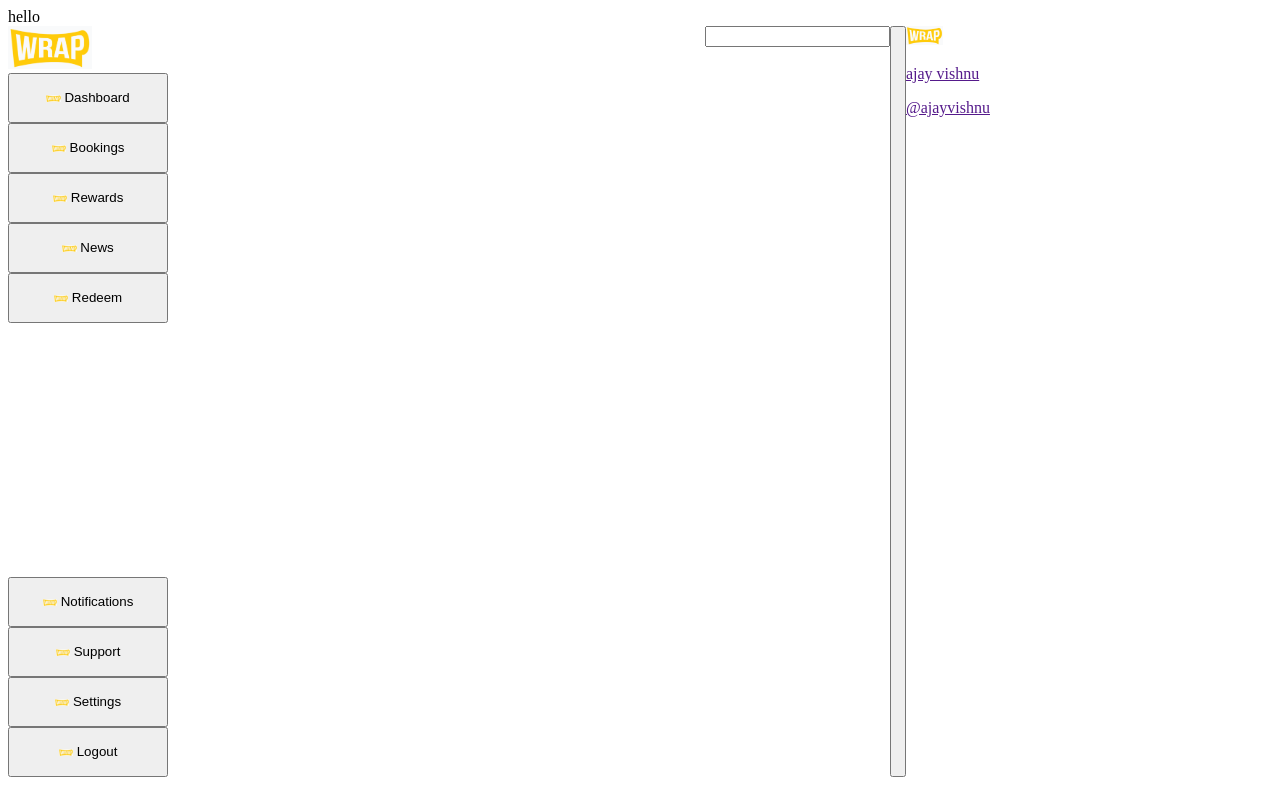
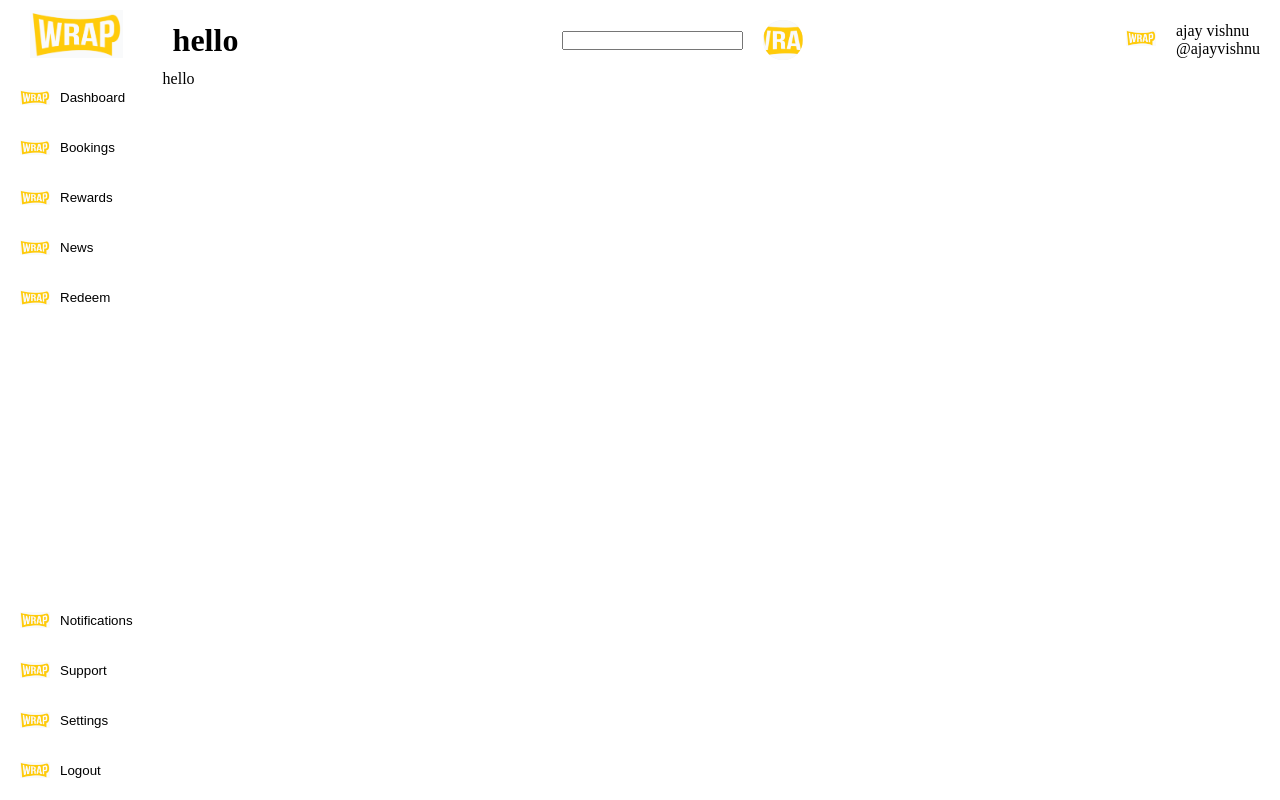
Before and after one commit to Amal070146/WRAP-Waste-Management-App, a Django app: page / in a window 1280 px wide. Run offline with Django 4.2, Linux system fonts and the light colour scheme.

Commit message:
homepage setup complete

```diff
--- a/wrap/static/css/basewrap.css
+++ b/wrap/static/css/basewrap.css
@@ -1,34 +1,100 @@
-.base-class{
-    display: flex;
-    justify-content: space-between;
+* {
+  margin: 0;
+  padding: 0;
+  box-sizing: border-box;
+}
+.base-class {
+  display: flex;
+}
+.sidenavwrapper {
+  flex: 0.1;
+  gap: 20px;
+  height: 100vh;
+  padding: 10px;
+  display: flex;
+  flex-direction: column;
+  align-items: center;
+}
+.logo {
+  display: grid;
+  place-items: center;
+}
+.logo > img {
+  width: 70%;
+}
+.side-nav-logo {
+  width: 30px;
+}
+.side-nav-button-wrapper {
+  flex: 1;
+  width: 100%;
+  display: flex;
+  flex-direction: column;
+  align-items: center;
+  justify-content: space-between;
+}
+.side-nav-buttons {
+  display: flex;
+  gap: 10px;
+  flex-direction: column;
+  width: 100%;
+}
+.side-nav-buttons > button {
+  height: 40px;
+  background-color: #fff;
+  border: none;
+  border-radius: 5px;
+  transition: all 200ms;
+  display: flex;
+  align-items: center;
+  padding: 10px;
+  gap: 10px;
+}
+.side-nav-buttons > button:hover {
+  background-color: #ffcb0a;
+  transition: all 200ms;
+}
+.homepagecontentwrapper {
+  flex: 0.9;
+  padding: 10px;
+  height: 100vh;
+  display: flex;
+  flex-direction: column;
 }
 
-.logo > img{
-    width: 12%;
-    height: 6%;
+.top-nav-bar {
+  display: flex;
+  width: 100%;
+  align-items: center;
+  justify-content: space-between;
+  padding: 10px;
 }
-
-.side-nav-logo{
-    width: 10%;
+.top-nav-bar>div{
+    display: flex;
+    align-items: center;
+    gap:20px
 }
-
-.side-nav-button-wrapper{
+.top-nav-bar button {
+  border: none;
+  width: 40px;
+  height: 40px;
+  overflow: none;
+  border-radius: 50%;
+}
+.side-nav-logo-top-nav {
+  width: 40px;
+  height: 40px;
+  border-radius: 50%;
+  object-fit: cover;
+}
+.top-nav-bar>div>a{
     display: flex;
-    flex-direction: column;
-    justify-content: space-between;
-    width: 15%;
-    height: 88vh;
+    align-items: center;
+    gap:20px;
+    text-decoration: none;
+    color: black;
 }
-
-.side-nav-button > button{
-   height: 50px;
-   width: 160px;
+.dynamiccontentwrapper {
+  /* background-color: #ffcb0a; */
+  height: 100%;
 }
-
-.top-nav-bar{
-    display: flex;
-}
-
-.side-nav-logo-top-nav{
-    height: 0px;
-}
--- a/wrap/templates/base.html
+++ b/wrap/templates/base.html
@@ -8,14 +8,13 @@
     <title>Document</title>
   </head>
   <body>
-    {% block content %} {% endblock %}
     <div class="base-class">
-      <div>
+      <div class="sidenavwrapper">
         <div class="logo">
           <img src="../static/images/logo.png" alt="" />
         </div>
         <div class="side-nav-button-wrapper">
-          <div class="side-nav-button top">
+          <div class="side-nav-buttons">
             <button>
               <img
                 class="side-nav-logo"
@@ -57,7 +56,7 @@
               Redeem
             </button>
           </div>
-          <div class="side-nav-button bottom">
+          <div class="side-nav-buttons">
             <button>
               <img
                 class="side-nav-logo"
@@ -93,11 +92,21 @@
           </div>
         </div>
       </div>
+      <div class="homepagecontentwrapper">
         <div class="top-nav-bar">
-        <div><input type="text" /></div>
+          <div>
+            <h1>{% block title %} {% endblock %}</h1>
+          </div>
+          <div>
+            <input type="text" />
             <button>
-          <img class="side-nav-logo-top-nav" src="../static/images/logo.png" alt="" />
+              <img
+                class="side-nav-logo-top-nav"
+                src="../static/images/logo.png"
+                alt=""
+              />
             </button>
+          </div>
           <div>
             <a href="">
               <div>
@@ -114,7 +123,10 @@
             </a>
           </div>
         </div>
+        <div class="dynamiccontentwrapper">
+          {% block content %} {% endblock %}
         </div>
-    {% block scripts %} {% endblock %}
+      </div>
+    </div>
   </body>
 </html>
--- a/wrap/templates/home.html
+++ b/wrap/templates/home.html
@@ -1 +1,3 @@
-{% extends 'base.html' %} {% block content %}  hello{% endblock %}
+{% extends 'base.html' %}
+{% block title %}  hello{% endblock %}
+{% block content %}  hello{% endblock %}
```
Lines whose indentation alone changed are shown as unchanged.
